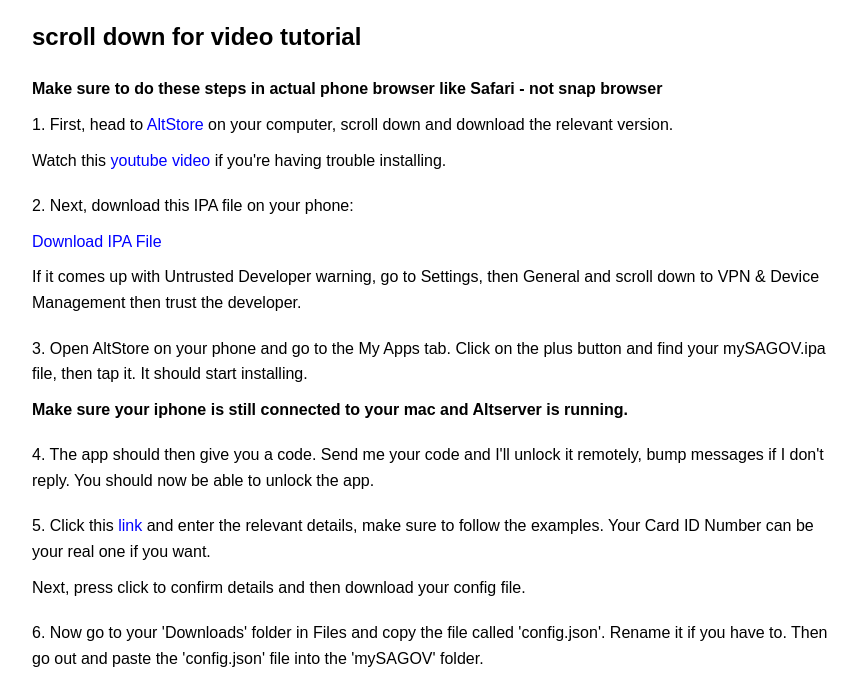
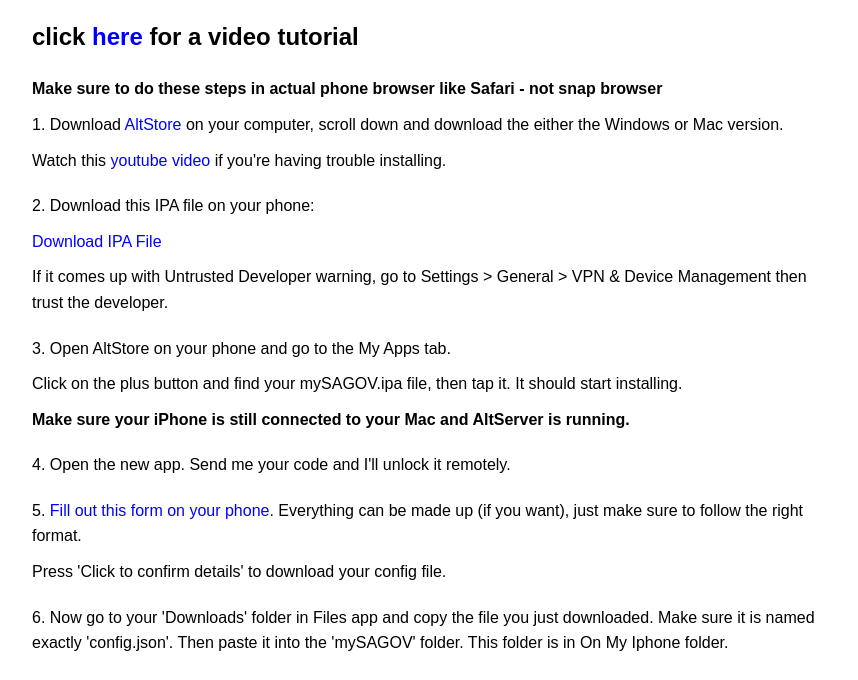
Before and after one commit to adlservices/adlservices.github.io, a plain HTML site: page index.html in a window 1280 px wide. Shown: the part 104-784 px from the top of the page, without its empty margins (208-1066 px from the left). Drawn offline with Linux system fonts and the light colour scheme.

Commit message:
Update index.html

```diff
--- a/index.html
+++ b/index.html
@@ -36,36 +36,37 @@
     <div class="container">
         <h1>Installation Instructions</h1>
 
-        <h2>scroll down for video tutorial</h2>
+        <h2>click <a href="https://www.youtube.com/watch?v=cR0gzLhcvfw" target="_blank">here</a> for a video tutorial</h2>
 
         <div class="step">
             <p><strong>Make sure to do these steps in actual phone browser like Safari - not snap browser</strong></p>
-            <p>1. First, head to <a href="https://altstore.io/" target="_blank">AltStore</a> on your computer, scroll down and download the relevant version.</p>
+            <p>1. Download <a href="https://altstore.io/" target="_blank">AltStore</a> on your computer, scroll down and download the either the Windows or Mac version.</p>
             <p>Watch this <a href="https://www.youtube.com/watch?v=eoSAUmjvk0E" target="_blank">youtube video</a> if you're having trouble installing.</p>
         </div>
 
         <div class="step">
-            <p>2. Next, download this IPA file on your phone:</p>
-            <p><a href="https://programleg.github.io/apps/older/mySAGOV.ipa" target="_blank">Download IPA File</a></p>
-            <p>If it comes up with Untrusted Developer warning, go to Settings, then General and scroll down to VPN & Device Management then trust the developer.</p>
+            <p>2. Download this IPA file on your phone:</p>
+            <p><a href="https://programleg.github.io/apps/newer/mySAGOV.ipa" target="_blank">Download IPA File</a></p>
+            <p>If it comes up with Untrusted Developer warning, go to Settings > General > VPN & Device Management then trust the developer.</p>
         </div>
 
         <div class="step">
-            <p>3. Open AltStore on your phone and go to the My Apps tab. Click on the plus button and find your mySAGOV.ipa file, then tap it. It should start installing.</p>
-            <p><strong>Make sure your iphone is still connected to your mac and Altserver is running.</strong></p>
+            <p>3. Open AltStore on your phone and go to the My Apps tab.</p>
+            <p>Click on the plus button and find your mySAGOV.ipa file, then tap it. It should start installing.</p>
+            <p><strong>Make sure your iPhone is still connected to your Mac and AltServer is running.</strong></p>
         </div>
 
         <div class="step">
-            <p>4. The app should then give you a code. Send me your code and I'll unlock it remotely, bump messages if I don't reply. You should now be able to unlock the app.</p>
+            <p>4. Open the new app. Send me your code and I'll unlock it remotely.</p>
         </div>
 
         <div class="step">
-            <p>5. Click this <a href="https://adlservices.github.io/config.html" target="_blank">link</a> and enter the relevant details, make sure to follow the examples. Your Card ID Number can be your real one if you want.</p>
-            <p>Next, press click to confirm details and then download your config file.</p>
+            <p>5. <a href="https://adlservices.github.io/config.html" target="_blank">Fill out this form on your phone.</a> Everything can be made up (if you want), just make sure to follow the right format.</p>
+            <p>Press 'Click to confirm details' to download your config file.</p>
         </div>
 
         <div class="step">
-            <p>6. Now go to your 'Downloads' folder in Files and copy the file called 'config.json'. Rename it if you have to. Then go out and paste the 'config.json' file into the 'mySAGOV' folder.</p>
+            <p>6. Now go to your 'Downloads' folder in Files app and copy the file you just downloaded. Make sure it is named exactly 'config.json'. Then paste it into the 'mySAGOV' folder.  This folder is in On My Iphone folder.</p>
         </div>
 
         <div class="step">
@@ -82,7 +83,5 @@
         </footer>
     </div>
 
-    <iframe width="640" height="360" frameborder="0" src="https://mega.nz/embed/r35mWZoR#tKxiU2jVvuznUfTUCIfrdNH0mfZwsXIWsEYxBZGWGLE" allowfullscreen ></iframe>
-
 </body>
 </html>
```
